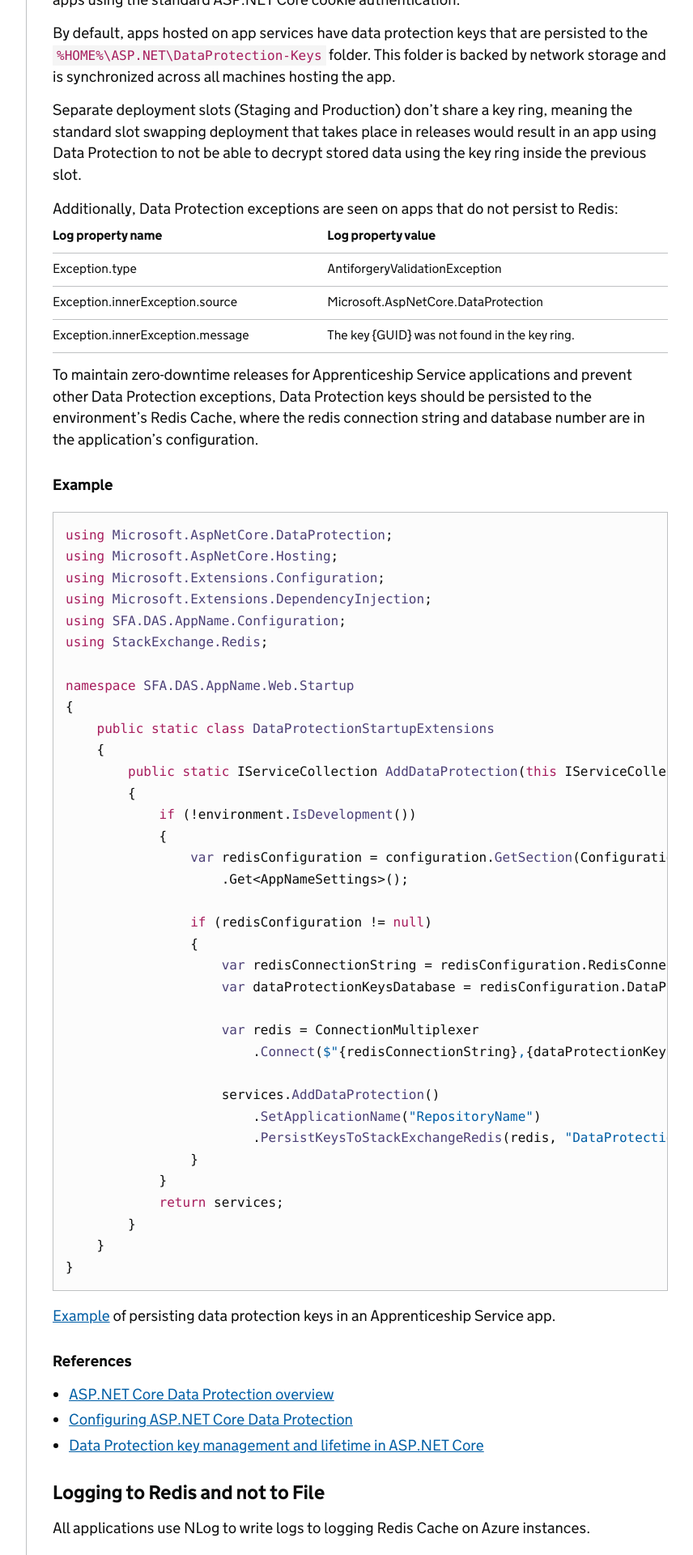
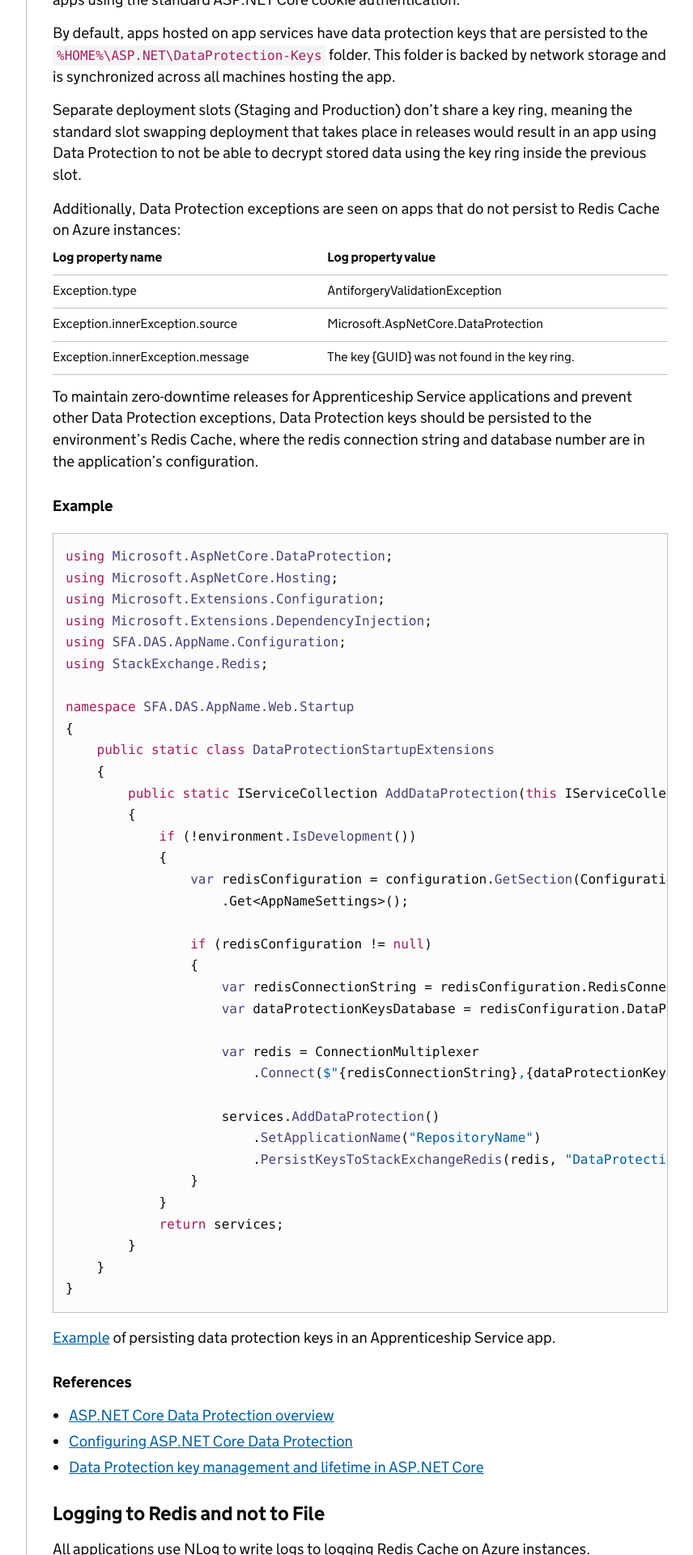
Before and after one commit to SkillsFundingAgency/das-technical-guidance, a Jekyll site: the page built from collections/_development_standards/platform-integration.md, in a window 1280 px wide. Shown: the part 1815-3735 px from the top of the page at 81% size, without its empty margins (298-1154 px from the left). Built offline with Jekyll 4.4.1, drawn with Linux system fonts in a browser that asks for light colours; some of the changed text lies outside the part shown.

Commit message:
Consistent wording for Redis Caches

```diff
--- a/collections/_development_standards/platform-integration.md
+++ b/collections/_development_standards/platform-integration.md
@@ -64,7 +64,7 @@ By default, apps hosted on app services have data protection keys that are persi
 
 Separate deployment slots (Staging and Production) don't share a key ring, meaning the standard slot swapping deployment that takes place in releases would result in an app using Data Protection to not be able to decrypt stored data using the key ring inside the previous slot.
 
-Additionally, Data Protection exceptions are seen on apps that do not persist to Redis:
+Additionally, Data Protection exceptions are seen on apps that do not persist to Redis Cache on Azure instances:
 
 | Log property name | Log property value  |
 |---|---|
```
Also changed, not shown: other parts of collections/_development_standards/platform-integration.md (+2 -2 lines).
